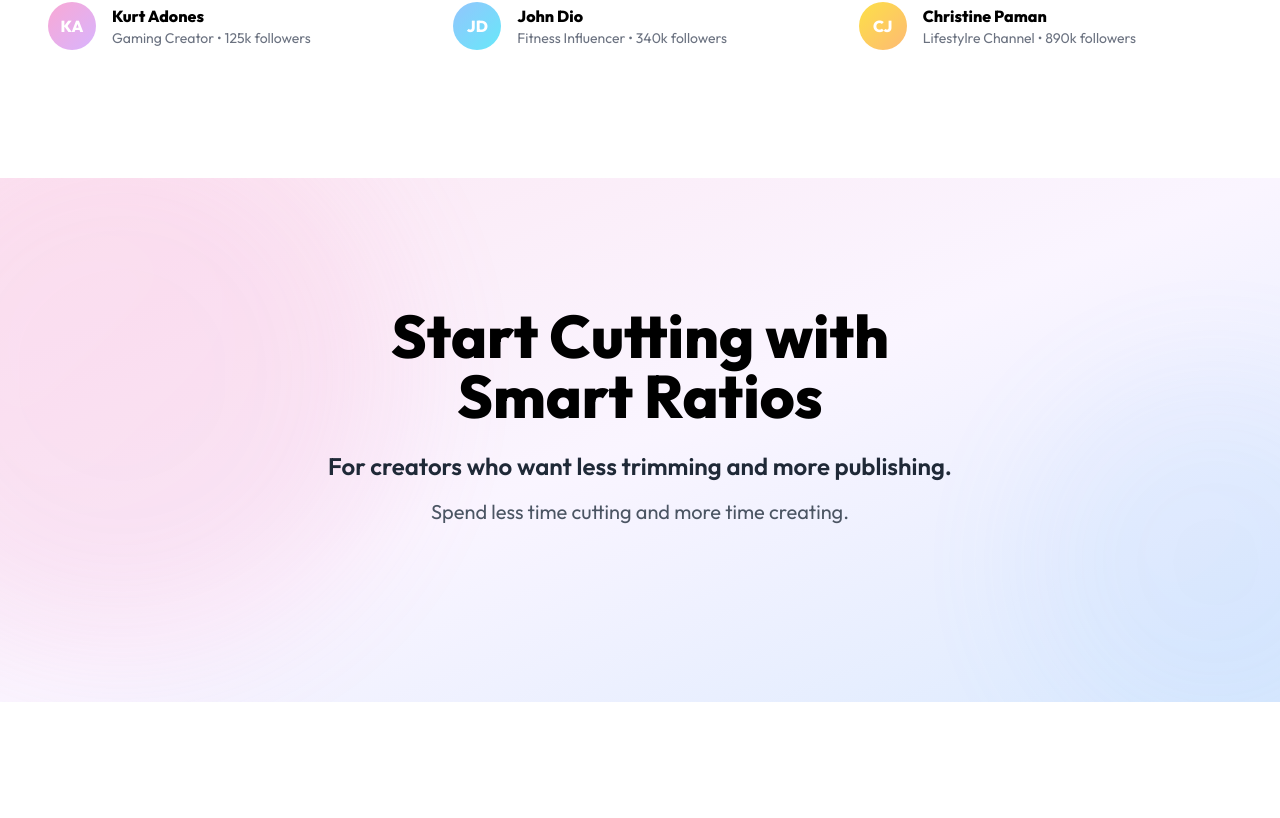
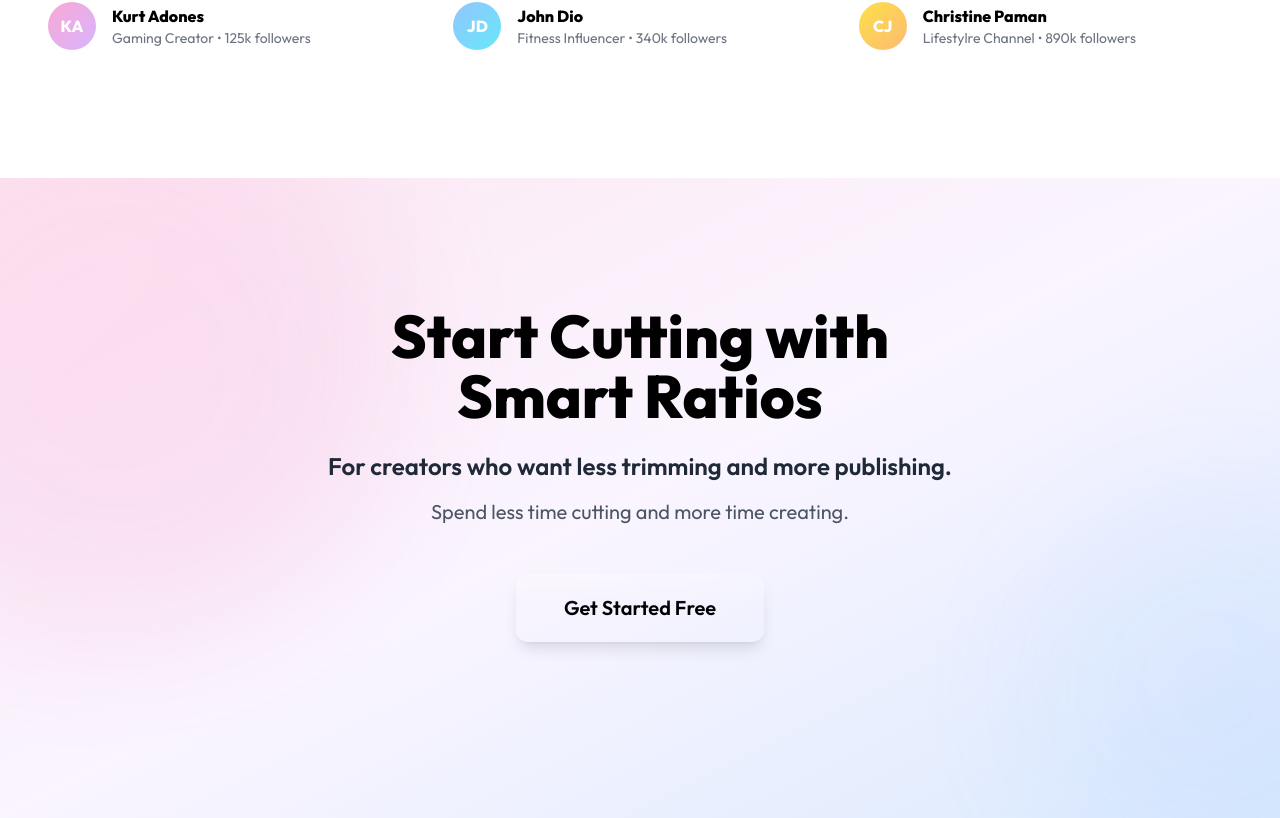
Before and after one commit to ceejt/snippit-landing-page, a React (Create React App) app: page / in a window 1280 px wide. Shown: the part 2845-3663 px from the top of the page. Before the commit the page ends 3547 px from the top, so only its background shows below. Built offline with nearby package versions, Linux system fonts and the light colour scheme; the HTML template or start-up script is replaced by a standard one.

Commit message:
Added CTA btn.

```diff
--- a/src/components/CTA.jsx
+++ b/src/components/CTA.jsx
@@ -62,6 +62,16 @@ const CTA = () => {
               Spend less time cutting and more time creating.
             </p>
           </div>
+          <div className="flex flex-col sm:flex-row gap-4 justify-center items-center mb-12">
+            <motion.a
+              href="#"
+              className="btn-glossy btn-glossy-primary px-12 py-5 text-xl"
+              whileHover={{ scale: 1.05 }}
+              whileTap={{ scale: 0.95 }}
+            >
+              Get Started Free
+            </motion.a>
+          </div>
         </motion.div>
       </div>
     </section>
```
